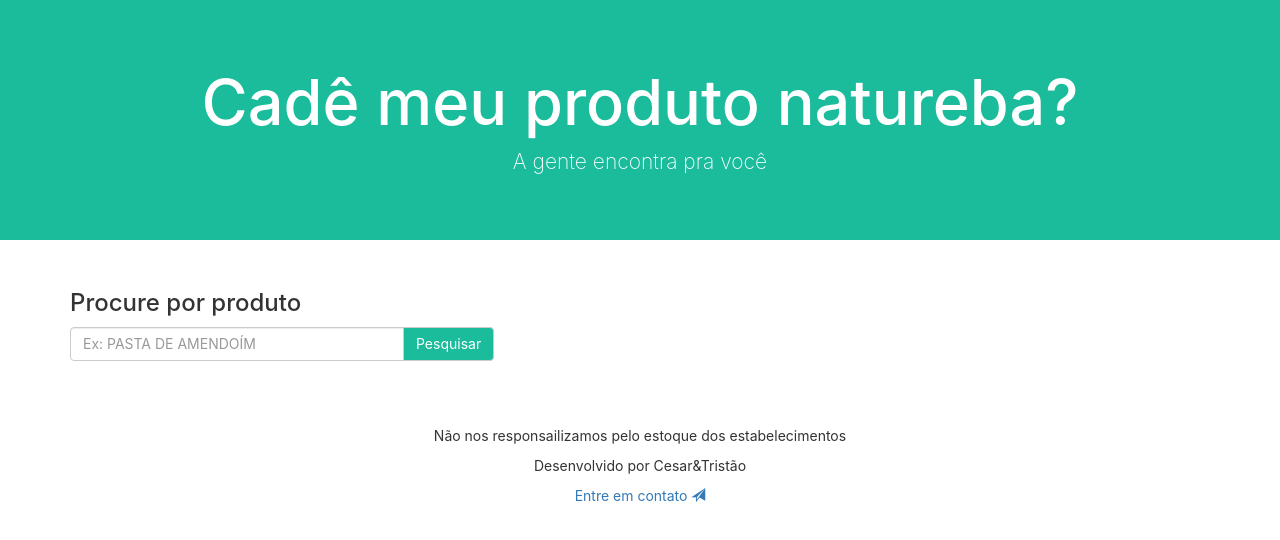
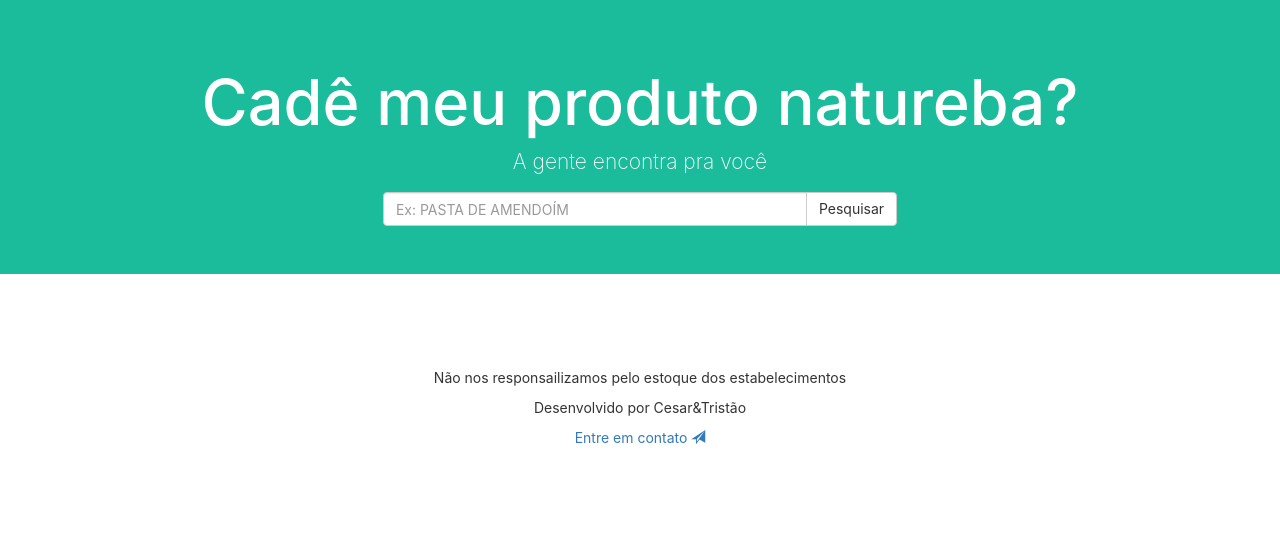
Before and after one commit to matheustristao/radarnaturebaclient, a React (Create React App) app in the folder client/: page / in a window 1280 px wide. Shown: the top 540 px of the page. Built offline with nearby package versions, Linux system fonts and the light colour scheme.

Commit message:
Resultado da pesquisa em cards

```diff
--- a/client/src/App.js
+++ b/client/src/App.js
@@ -42,6 +42,9 @@ class App extends React.Component {
       )
   }
   pesquisaProdutoDetail = (event) => {
+
+    console.log(event.target);
+
     fetch(this.state.endpointServer + "/produtoDetail?idProduto=" + event.target.id)
       .then(res => res.json())
       .then(
@@ -66,7 +69,7 @@ class App extends React.Component {
               concatLojas = arrayIdLojas[j] + ',';
             } else if (j === arrayIdLojas.length - 1) {
               concatLojas = concatLojas + arrayIdLojas[j];
-            }else {
+            } else {
               concatLojas = concatLojas + arrayIdLojas[j] + ',';
             }
           }
@@ -100,45 +103,47 @@ class App extends React.Component {
         <div className="jumbotron text-center">
           <h1>Cadê meu produto natureba?</h1>
           <p>A gente encontra pra você</p>
-        </div>
-
-        <div className="container">
-          <div className="row">
-            <div className="col-sm-6">
-              <h3>Procure por produto</h3>
           <div className="form-inline">
             <div className="input-group">
-                  <input id="inputProduto" className="form-control" type="text" value={this.state.inputproduto} onChange={this.handleChange} size="30" placeholder="Ex: PASTA DE AMENDOÍM" />
+              <input id="inputProduto" className="form-control" size="40" type="text" value={this.state.inputproduto} onChange={this.handleChange} placeholder="Ex: PASTA DE AMENDOÍM" />
               <div className="input-group-btn">
-                    <button id="btnPesquisarProduto" onClick={this.procuraProduto} type="button" className="btn btn-default btnsearch">
+                <button id="btnPesquisarProduto" onClick={this.procuraProduto} type="button" className="btn btn-default">
                   Pesquisar
                     </button>
               </div>
             </div>
           </div>
         </div>
-          </div>
-          <div className="row">
-            <div className="col-sm-6">
+
+        <div className="container-fluid text-center">
           {
             this.state.showResults &&
+            <div className="row text-center">
+              <h2>Resultado da busca</h2>
               <div id="resultList" onClick={this.pesquisaProdutoDetail} className="list-group">
                 {
                   this.state.arrayProdutos.map(function (d, idx) {
                     return (
+                      <div className="col-sm-3 resultList">
                         <a className="list-group-item list-group-item-action btnProdutoDetail"
                           id={d.idProduto}
                           href="#"
                           key={idx}>
-                          Nome: {d.nomeProduto} - Marca {d.marcaProduto}
+                          Nome: {d.nomeProduto}
+                          <br></br>
+                          Marca: {d.marcaProduto}
                         </a>
+                      </div>
                     )
                   })
                 }
               </div>
+            </div>
           }
         </div>
-          </div>
+
+        <div className="container-fluid">
+
           <div id="resultDetail" className="row">
             {
               this.state.showDetail &&
@@ -147,28 +152,38 @@ class App extends React.Component {
                 <p>Nome: {this.state.produto.nomeProduto}</p>
                 <p>Marca: {this.state.produto.marcaProduto}</p>
                 <p>Gluten Free? {this.state.produto.glutenFree}</p>
-                <ul id="produtoDetail" className="list-group">
+
                 {this.state.arrayLojas.map(function (d, idx) {
                   return (
+                    <ul id="produtoDetail" className="list-group">
                       <li id={d.idLoja} className="list-group-item btnProdutoDetail" key={idx}>
-                        {d.nomeLoja}
-                        <ul>
+                        <p>{d.nomeLoja}</p>
+                        <p><span>Facebook:</span> <a href={d.enderecosVirtuais.facebook} target="_blank"> {d.enderecosVirtuais.facebook} </a></p>
+                        <p><span>Instagram:</span> <a href={d.enderecosVirtuais.instagram} target="_blank"> {d.enderecosVirtuais.instagram} </a></p>
+                        <p><span>WebSite:</span> <a href={d.enderecosVirtuais.website} target="_blank"> {d.enderecosVirtuais.website} </a></p>
+
                         {d.endereco.map(function (d, idx) {
                           return (
+                            <ul>
                               <li className="list-group-item btnProdutoDetail" key={idx}>
-                                Endereço {idx + 1} - {d.local}
+                                <p><span>Endereço {idx + 1}:</span>  {d.local}</p>
+                                <p><span>Telefone:</span>  {d.telefone}</p>
                               </li>
-                            )})
+                            </ul>
+                          )
+                        })
                         }
+                      </li>
                     </ul>
-                      </li>
-                    )})
+                  )
+                })
                 }
-                </ul>
               </div>
             }
           </div>
+
         </div>
+
         <footer className="text-center">
           <p>Não nos responsailizamos pelo estoque dos estabelecimentos</p>
           <p>Desenvolvido por Cesar&Tristão</p>
@@ -176,6 +191,7 @@ class App extends React.Component {
             <li><a href="#contact"> Entre em contato <span className="glyphicon glyphicon-send"></span></a></li>
           </ul>
         </footer>
+
       </div>
     );
   }
--- a/client/src/index.css
+++ b/client/src/index.css
@@ -16,9 +16,9 @@ code {
   background-color: #1abc9c;
   color: #ffffff;
 }
-.btnsearch{
-    background-color: #1abc9c;
-    color: #ffffff;
+
+.resultList{
+  margin-top: 20px;
 }
 
 footer{
```
Also changed, not shown: 2 other files (tests, documents, lock files or other folders). Lines whose indentation alone changed are shown as unchanged.
